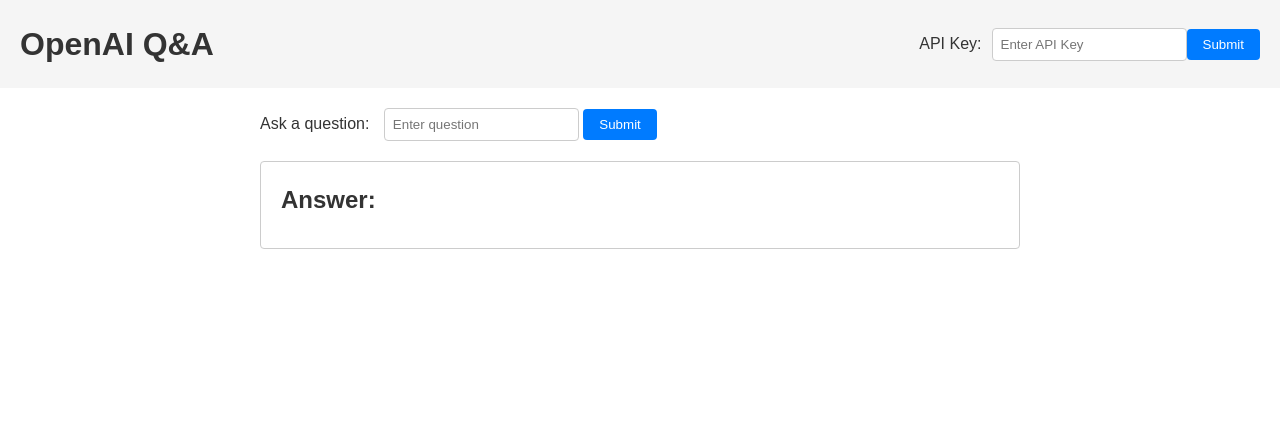
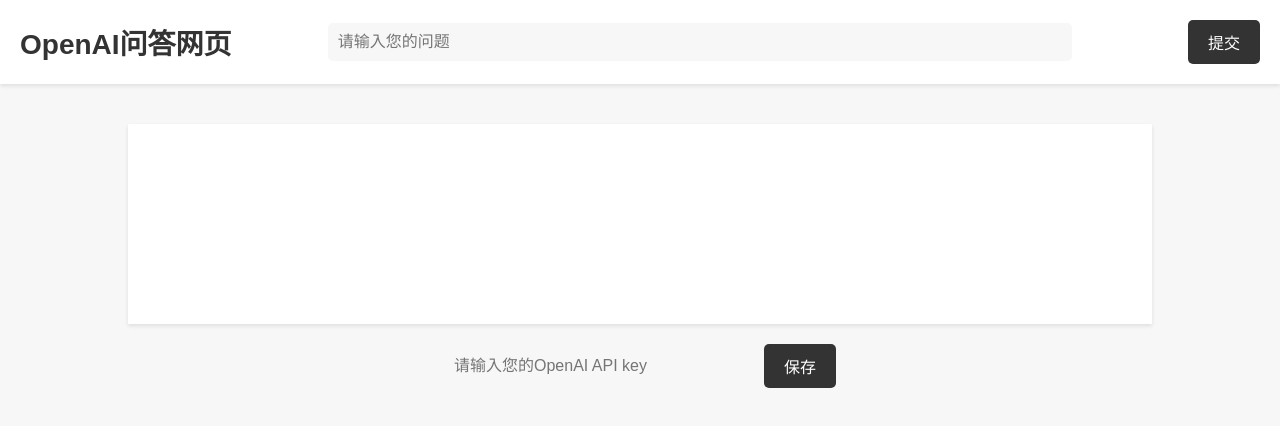
Before and after one commit to auheijil/byGPT, a website: page index.html in a window 1280 px wide. Drawn offline with nearby package versions, Linux system fonts and the light colour scheme.

Commit message:
initial 9

```diff
--- a/index.html
+++ b/index.html
@@ -1,30 +1,155 @@
+
 <!DOCTYPE html>
-<html lang="en">
+<html>
 <head>
 <meta charset="UTF-8">
-  <title>OpenAI Q&amp;A</title>
-  <link rel="stylesheet" href="style.css">
+<title>OpenAI问答网页</title>
+<style>
+* {
+margin: 0;
+padding: 0;
+box-sizing: border-box;
+}
+body {
+font-family: Arial, sans-serif;
+background-color: #f7f7f7;
+}
+header {
+display: flex;
+justify-content: space-between;
+align-items: center;
+padding: 20px;
+background-color: #fff;
+box-shadow: 0 2px 4px rgba(0,0,0,0.1);
+}
+header h1 {
+font-weight: bold;
+font-size: 28px;
+color: #333;
+}
+header input[type="text"] {
+padding: 10px;
+border: none;
+border-radius: 5px;
+background-color: #f7f7f7;
+font-size: 16px;
+width: 60%;
+margin-right: 20px;
+}
+header button {
+padding: 10px 20px;
+border: none;
+border-radius: 5px;
+background-color: #333;
+color: #fff;
+font-size: 16px;
+cursor: pointer;
+}
+main {
+display: flex;
+flex-direction: column;
+align-items: center;
+margin-top: 40px;
+}
+#output {
+padding: 20px;
+background-color: #fff;
+box-shadow: 0 2px 4px rgba(0,0,0,0.1);
+width: 80%;
+margin-bottom: 20px;
+font-size: 16px;
+line-height: 1.5;
+color: #333;
+min-height: 200px;
+overflow-y: auto;
+}
+#api-key {
+display: flex;
+align-items: center;
+margin-bottom: 20px;
+}
+#api-key input[type="text"] {
+padding: 10px;
+border: none;
+border-radius: 5px;
+background-color: #f7f7f7;
+font-size: 16px;
+width: 300px;
+margin-right: 20px;
+}
+#api-key button {
+padding: 10px 20px;
+border: none;
+border-radius: 5px;
+background-color: #333;
+color: #fff;
+font-size: 16px;
+cursor: pointer;
+}
+</style>
 </head>
 <body>
 <header>
-    <h1>OpenAI Q&amp;A</h1>
-    <div class="api-key">
-      <label for="api-key-input">API Key:</label>
-      <input type="text" id="api-key-input" placeholder="Enter API Key">
-      <button id="api-key-submit">Submit</button>
-    </div>
+<h1>OpenAI问答网页</h1>
+<input type="text" id="input" placeholder="请输入您的问题">
+<button id="submit">提交</button>
 </header>
 <main>
-    <div class="input-container">
-      <label for="input-text">Ask a question:</label>
-      <input type="text" id="input-text" placeholder="Enter question">
-      <button id="submit-button">Submit</button>
-    </div>
-    <div class="output-container">
-      <h2>Answer:</h2>
-      <p id="output-text"></p>
+<div id="output"></div>
+<div id="api-key">
+<input type="text" id="api-key-input" placeholder="请输入您的OpenAI API key">
+<button id="api-key-submit">保存</button>
 </div>
 </main>
-  <script src="script.js"></script>
+<script src="https://cdn.jsdelivr.net/npm/axios/dist/axios.min.js"></script>
+<script>
+const submitBtn = document.getElementById('submit');
+const input = document.getElementById('input');
+const output = document.getElementById('output');
+const apiKeyInput = document.getElementById('api-key-input');
+const apiKeySubmitBtn = document.getElementById('api-key-submit');
+
+	let apiKey = localStorage.getItem('openai-api-key');
+
+	if (apiKey) {
+		apiKeyInput.value = apiKey;
+	}
+
+	apiKeySubmitBtn.addEventListener('click', () => {
+		apiKey = apiKeyInput.value;
+		localStorage.setItem('openai-api-key', apiKey);
+		alert('API Key已保存！');
+	});
+
+	submitBtn.addEventListener('click', () => {
+		if (!apiKey) {
+			alert('请先输入您的OpenAI API key！');
+			return;
+		}
+
+		const question = input.value.trim();
+
+		if (!question) {
+			alert('请输入问题！');
+			return;
+		}
+
+		axios.post('https://api.openai.com/v1/engines/davinci-codex/completions', {
+			prompt: question,
+			max_tokens: 150,
+			model: "text-davinci-002",
+			api_key: apiKey
+		})
+		.then(res => {
+			console.log(res.data.choices[0].text);
+			output.innerHTML += `<p>您的问题：${question}</p>`;
+			output.innerHTML += `<p>回答：${res.data.choices[0].text}</p>`;
+		})
+		.catch(err => {
+			console.error(err);
+			alert('调用OpenAI API失败！');
+		});
+	});
+</script>
 </body>
 </html>
```
Lines whose indentation alone changed are shown as unchanged.
